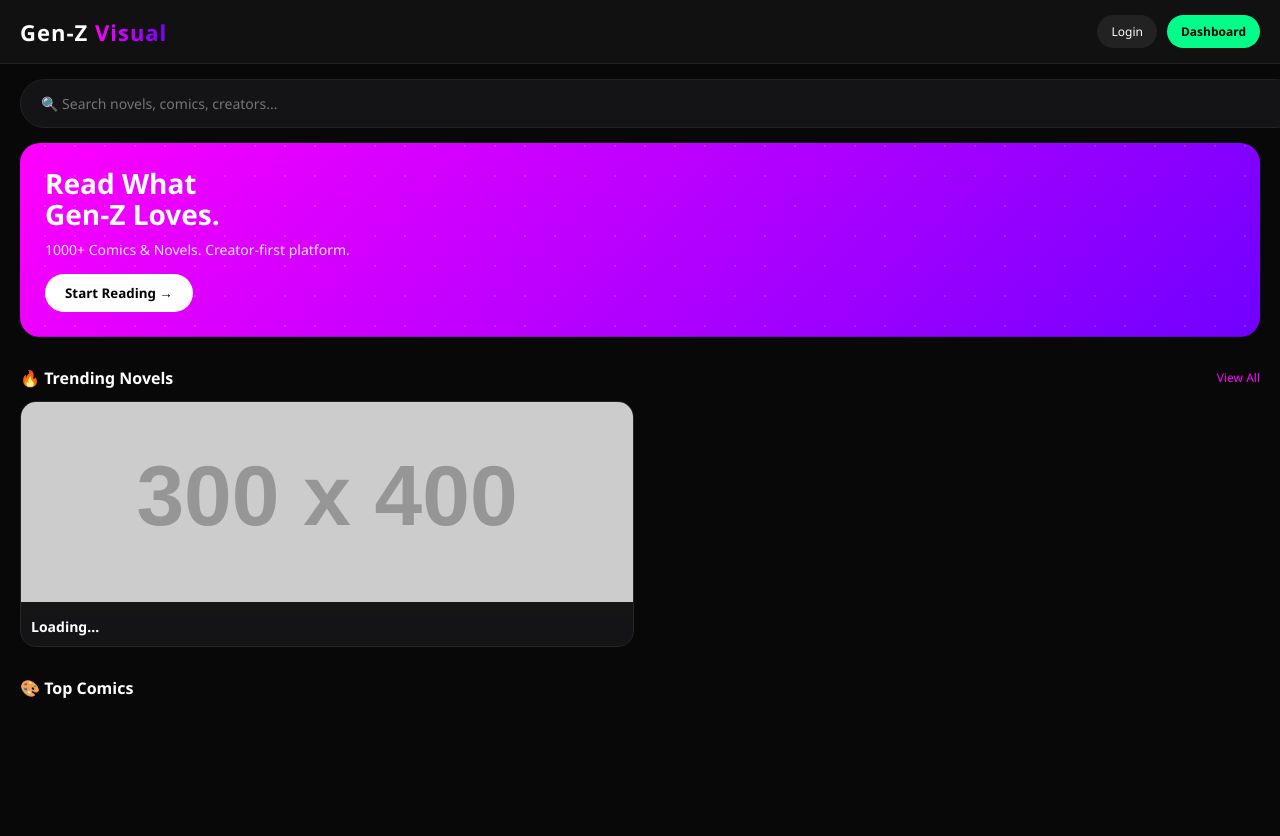
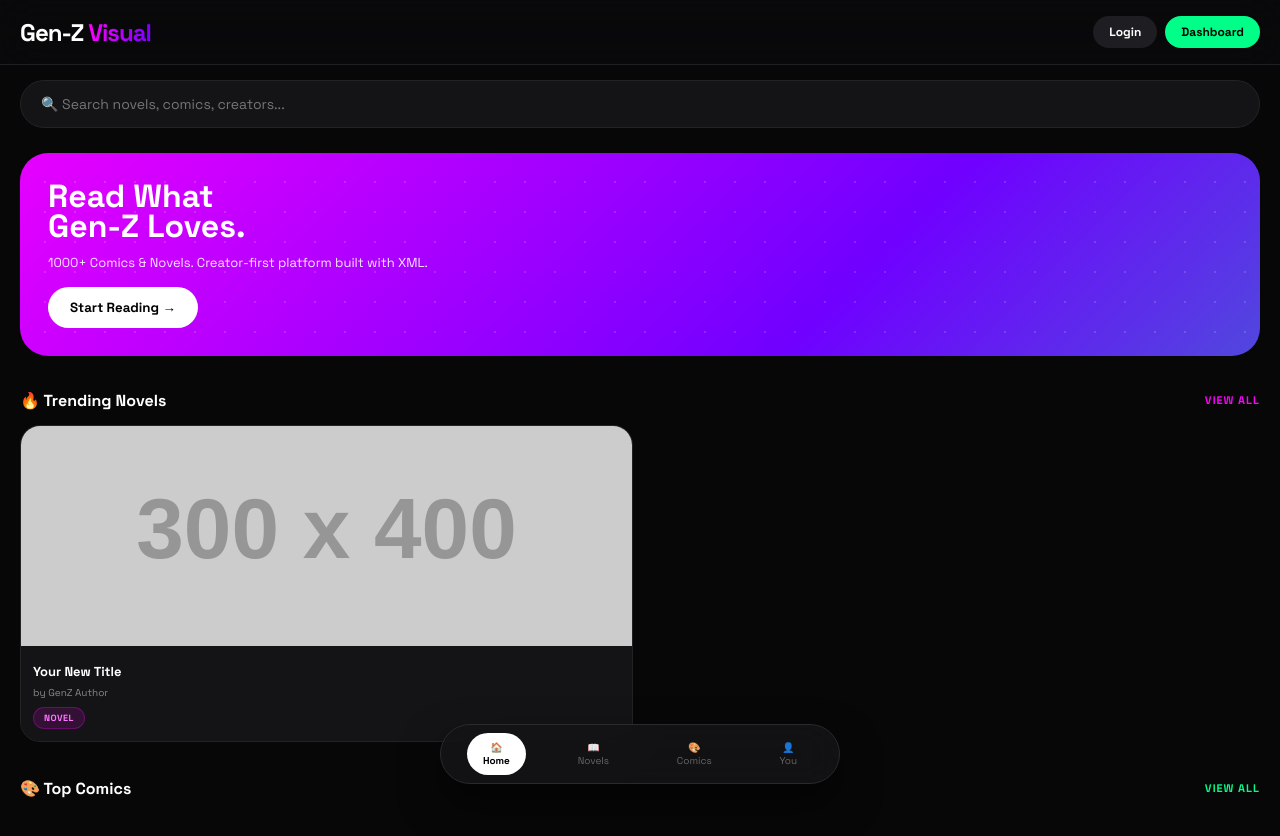
Before and after one commit to xhettriakash1-bot/Gen-Z-Visual, a plain HTML site: page index.html in a window 1280 px wide. Before the commit the page ends 806 px from the top, so only its background shows below. Drawn offline with Linux system fonts and the light colour scheme; no server answers; placeholder pictures from the web are drawn by us.

Commit message:
Update index.html

```diff
--- a/index.html
+++ b/index.html
@@ -1,60 +1,93 @@
 <!DOCTYPE html>
 <html lang="en">
 <head>
-  <link rel="stylesheet" href="style.css">
 <meta charset="UTF-8">
 <meta name="viewport" content="width=device-width, initial-scale=1.0">
 <title>Gen-Z Visual - Read Comics & Novels</title>
-<style>
-*{margin:0;padding:0;box-sizing:border-box;font-family:'Segoe UI',sans-serif}
-body{background:#080808;color:#fff;overflow-x:hidden}
-header{padding:15px 20px;display:flex;justify-content:space-between;align-items:center;background:rgba(20,20,20,0.8);backdrop-filter:blur(10px);position:sticky;top:0;z-index:100;border-bottom:1px solid #222}
-.logo{font-size:22px;font-weight:900;letter-spacing:1px}
-.logo span{color:#ff00ff}
-.search{width:100%;margin:15px 20px;background:#1a1a1a;border:1px solid #333;border-radius:30px;padding:12px 18px;color:white;outline:none;display:block}
-.hero{margin:15px 20px;background:linear-gradient(135deg,#ff00ff,#7000ff);border-radius:20px;padding:25px}
-.hero h1{font-size:28px;line-height:1.1}
-.hero p{opacity:0.9;margin:10px 0 15px;font-size:14px}
-.hero-btn{background:#fff;color:#000;border:none;padding:10px 20px;border-radius:30px;font-weight:700}
-.section{padding:15px 20px}
-.section-head{display:flex;justify-content:space-between;margin-bottom:12px}
-.grid{display:grid;grid-template-columns:1fr 1fr;gap:12px}
-.card{background:#151515;border:1px solid #262626;border-radius:16px;overflow:hidden;transition:0.3s}
-.card:hover{transform:translateY(-3px);border-color:#ff00ff}
-.card img{width:100%;height:200px;object-fit:cover}
-.card-info{padding:10px}
-.card-info b{font-size:14px}
-.card-info small{color:#888;font-size:11px}
-.badge{display:inline-block;background:#ff00ff22;color:#ff00ff;border:1px solid #ff00ff44;font-size:10px;padding:2px 8px;border-radius:20px;margin-top:5px}
-.nav{position:fixed;bottom:0;left:0;right:0;background:#111;border-top:1px solid #222;display:flex;justify-content:space-around;padding:10px 0;z-index:100}
-.nav a{color:#666;text-decoration:none;font-size:11px;text-align:center}
-.nav a.active{color:#ff00ff}
-</style>
+<link rel="stylesheet" href="style.css">
 </head>
 <body>
 
 <header>
 <div class="logo">Gen-Z <span>Visual</span></div>
-<div style="display:flex;gap:10px">
-<a href="login.html" style="color:white;text-decoration:none;background:#222;padding:8px 14px;border-radius:20px;font-size:12px">Login</a>
-<a href="dashboard.html" style="color:black;text-decoration:none;background:#00ff88;padding:8px 14px;border-radius:20px;font-size:12px;font-weight:700">Dashboard</a>
+<div style="display:flex;gap:8px">
+<a href="login.html" class="top-btn" style="background:#1e1e22;color:white;">Login</a>
+<a href="dashboard.html" class="top-btn" style="background:#00ff88;color:black;">Dashboard</a>
 </div>
 </header>
 
+<div class="search-wrap">
 <input class="search" id="searchBox" placeholder="🔍 Search novels, comics, creators..." onkeyup="searchNow()">
+</div>
 
 <div class="hero">
 <h1>Read What<br>Gen-Z Loves.</h1>
-<p>1000+ Comics & Novels. Creator-first platform.</p>
+<p>1000+ Comics & Novels. Creator-first platform built with XML.</p>
 <button class="hero-btn" onclick="location.href='novels.html'">Start Reading →</button>
 </div>
 
 <div class="section">
-<div class="section-head"><h3>🔥 Trending Novels</h3><a href="novels.html" style="color:#ff00ff;text-decoration:none;font-size:12px">View All</a></div>
+<div class="section-head"><h3>🔥 Trending Novels</h3><a href="novels.html" class="viewall">VIEW ALL</a></div>
 <div class="grid" id="novelGrid">
-<div class="card"><img src="https://via.placeholder.com/300x400/ff00ff/ffffff?text=Loading..."><div class="card-info"><b>Loading...</b></div></div>
+<div class="card skeleton" style="height:280px"></div><div class="card skeleton" style="height:280px"></div>
 </div>
 </div>
 
-<div class="section" style="margin-bottom:80px">
-<div class="section-head"><h3>🎨 Top Comics</h3><a href="novels.html" style="color:#00
+<div class="section" style="margin-bottom:100px">
+<div class="section-head"><h3>🎨 Top Comics</h3><a href="comic.html" class="viewall" style="color:#00ff88">VIEW ALL</a></div>
+<div class="grid" id="comicGrid"></div>
+</div>
+
+<div class="nav">
+<a class="active" href="index.html">🏠<br>Home</a>
+<a href="novels.html">📖<br>Novels</a>
+<a href="comic.html">🎨<br>Comics</a>
+<a href="dashboard.html">👤<br>You</a>
+</div>
+
+<script>
+// LOAD FROM XML - PURE JS + XML
+async function loadAll(){
+  try{
+    // NOVELS
+    let r1 = await fetch('data/novels.xml');
+    let t1 = await r1.text();
+    let x1 = new DOMParser().parseFromString(t1,"text/xml");
+    let grid = document.getElementById("novelGrid");
+    grid.innerHTML="";
+    [...x1.querySelectorAll("novel")].forEach(n=>{
+      let id=n.querySelector("id")?.textContent||"1";
+      let title=n.querySelector("title")?.textContent||"Untitled";
+      let author=n.querySelector("author")?.textContent||"Unknown";
+      let cover=n.querySelector("cover")?.textContent||`https://via.placeholder.com/300x400/222/fff?text=${encodeURIComponent(title)}`;
+      grid.innerHTML+=`<div class="card" onclick="location.href='read.html?id=${id}'"><img src="${cover}" onerror="this.src='https://via.placeholder.com/300x400/222/fff?text=No+Cover'"><div class="card-info"><b>${title}</b><small>by ${author}</small><br><span class="badge">NOVEL</span></div></div>`;
+    });
+
+    // COMICS
+    let r2 = await fetch('data/comics.xml');
+    let t2 = await r2.text();
+    let x2 = new DOMParser().parseFromString(t2,"text/xml");
+    let cGrid = document.getElementById("comicGrid");
+    cGrid.innerHTML="";
+    [...x2.querySelectorAll("comic")].slice(0,4).forEach(c=>{
+      let id=c.querySelector("id")?.textContent||"1";
+      let title=c.querySelector("title")?.textContent||"Untitled";
+      let author=c.querySelector("author")?.textContent||"Unknown";
+      let cover=c.querySelector("cover")?.textContent||"";
+      cGrid.innerHTML+=`<div class="card" onclick="location.href='read-comic.html?id=${id}'"><img src="${cover}"><div class="card-info"><b>${title}</b><small>by ${author}</small><br><span class="badge" style="background:#00ff8822;border-color:#00ff8844;color:#00ff88">COMIC</span></div></div>`;
+    });
+  }catch(e){
+    document.getElementById("novelGrid").innerHTML="<p style='color:#666;padding:10px'>Make sure data/novels.xml and data/comics.xml exist</p>";
+  }
+}
+
+function searchNow(){
+  let q=document.getElementById("searchBox").value.toLowerCase();
+  document.querySelectorAll(".card").forEach(c=>{
+    c.style.display=c.innerText.toLowerCase().includes(q)?"block":"none";
+  });
+}
+loadAll();
+</script>
+</body>
+  </html>
```
